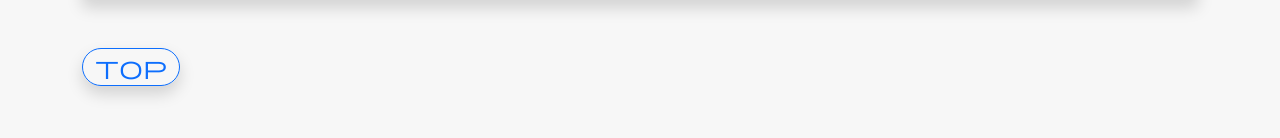
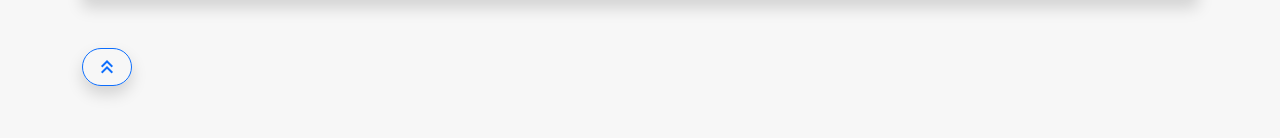
Before and after one commit to GameTega/tegaweb, a plain HTML site: page index.html in a window 1280 px wide. Shown: the part 1498-1636 px from the top of the page. Drawn offline with nearby package versions, Linux system fonts and the light colour scheme.

Commit message:
Add files via upload

```diff
--- a/index.html
+++ b/index.html
@@ -68,7 +68,7 @@
                    </div>
           </div>
           <a href="#top"><button class="material-symbols-outlined btn-outline-primary shadow btn" st>
-            Top
+            keyboard_double_arrow_up
            </button></a>
       </div>
       <footer class="py-3 my-4">
```
